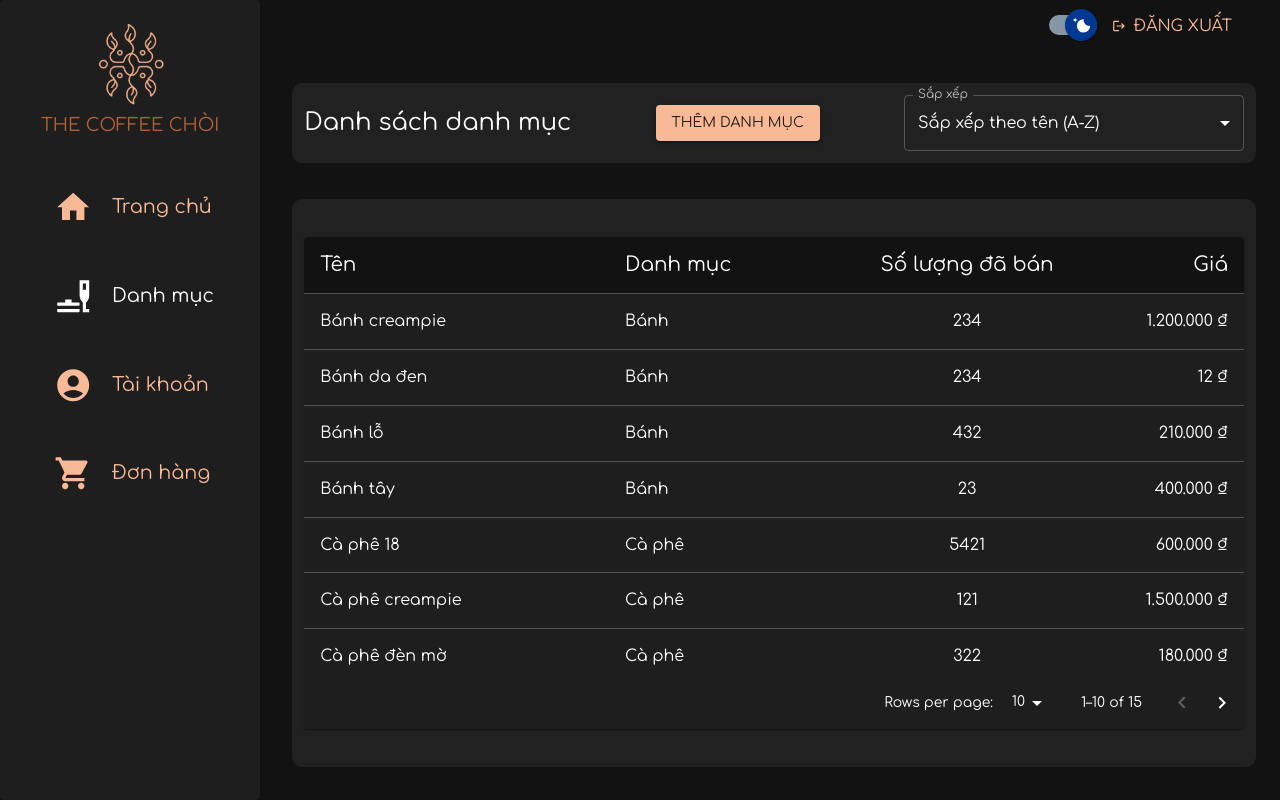
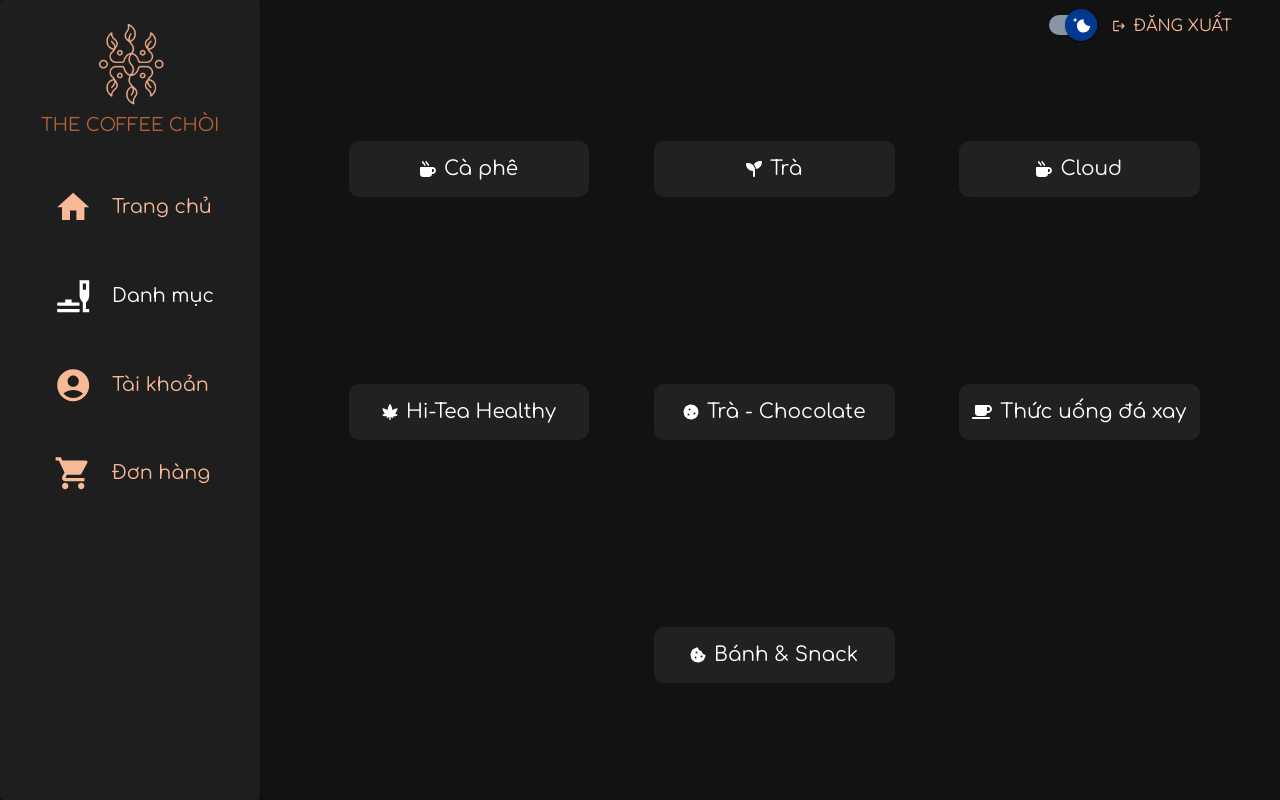
Before and after one commit to let-me-out-HCMUS/The-Coffee-Choi, a React (Vite) app in the folder client/admin/: page /category in a window 1280 px wide. Built offline with nearby package versions, Linux system fonts and the light colour scheme.

Commit message:
feat: add new category page

```diff
--- a/client/admin/package.json
+++ b/client/admin/package.json
@@ -13,6 +13,11 @@
     "@emotion/react": "^11.11.1",
     "@emotion/styled": "^11.11.0",
     "@faker-js/faker": "^8.3.1",
+    "@fortawesome/fontawesome-svg-core": "^6.5.1",
+    "@fortawesome/free-brands-svg-icons": "^6.5.1",
+    "@fortawesome/free-regular-svg-icons": "^6.5.1",
+    "@fortawesome/free-solid-svg-icons": "^6.5.1",
+    "@fortawesome/react-fontawesome": "^0.2.0",
     "@mui/icons-material": "^5.14.19",
     "@mui/joy": "^5.0.0-beta.17",
     "@mui/material": "^5.14.20",
--- /dev/null
+++ b/client/admin/src/features/dashboard/category/DetailCategory.jsx
@@ -0,0 +1,42 @@
+import DashboardLayout from "../DashboardLayout";
+import Row from "../Row";
+import DashboardItem from "../DashboardItem";
+import { Button, Typography } from "@mui/material";
+import SortCategory from "./SortCategory";
+import TableCategory from "./TableCategory";
+import { useState } from "react";
+
+export default function DetailCategory() {
+  const [sort, setSort] = useState("name");
+  return (
+    <DashboardLayout>
+      <Row
+        sx={{
+          justifyContent: "space-between",
+          alignItems: "center",
+        }}
+      >
+        <DashboardItem
+          md={12}
+          sm={12}
+          sx={{
+            display: "flex",
+            justifyContent: "space-between",
+          }}
+        >
+          <Typography variant="h5">Danh sách danh mục</Typography>
+          <Button variant="contained" color="primary">
+            Thêm danh mục
+          </Button>
+          <SortCategory sort={sort} setSort={setSort} />
+        </DashboardItem>
+      </Row>
+
+      <Row>
+        <DashboardItem md={12} sm={12}>
+          <TableCategory sort={sort} />
+        </DashboardItem>
+      </Row>
+    </DashboardLayout>
+  );
+}
--- /dev/null
+++ b/client/admin/src/features/dashboard/category/ItemCategory.jsx
@@ -0,0 +1,25 @@
+import { Typography } from "@mui/material";
+import DashboardItem from "../DashboardItem";
+import { Link } from "react-router-dom";
+import { FontAwesomeIcon } from "@fortawesome/react-fontawesome";
+
+export default function ItemCategory({ category }) {
+  return (
+    <DashboardItem
+      md={3}
+      sx={{
+        display: "flex",
+        justifyContent: "center",
+        alignItems: "center",
+        flexDirection: "row",
+        width: "auto",
+        gap: 1,
+      }}
+    >
+      <FontAwesomeIcon icon={category.icon} />
+      <Link to={category.slug}>
+        <Typography variant="h6">{category.name}</Typography>
+      </Link>
+    </DashboardItem>
+  );
+}
--- a/client/admin/src/pages/Category.jsx
+++ b/client/admin/src/pages/Category.jsx
@@ -1,42 +1,68 @@
-import { useState } from "react";
-import { Button, Typography } from "@mui/material";
-
 import DashboardLayout from "../features/dashboard/DashboardLayout";
 import Row from "../features/dashboard/Row";
-import SortCategory from "../features/dashboard/category/SortCategory";
-import DashboardItem from "../features/dashboard/DashboardItem";
-import TableCategory from "../features/dashboard/category/TableCategory";
+import ItemCategory from "../features/dashboard/category/ItemCategory";
+
+import {
+  faCookieBite,
+  faCookie,
+  faMugHot,
+  faMugSaucer,
+  faSeedling,
+  faCannabis,
+} from "@fortawesome/free-solid-svg-icons";
+
+const categories = [
+  {
+    name: "Cà phê",
+    slug: "ca-phe",
+    icon: faMugHot,
+  },
+
+  {
+    name: "Trà",
+    slug: "tra",
+    icon: faSeedling,
+  },
+  {
+    name: "Cloud",
+    slug: "cloud",
+    icon: faMugHot,
+  },
+  {
+    name: "Hi-Tea Healthy",
+    slug: "hi-tea-healthy",
+    icon: faCannabis,
+  },
+  {
+    name: "Trà - Chocolate",
+    slug: "tra-xanh-chocolate",
+    icon: faCookie,
+  },
+  {
+    name: "Thức uống đá xay",
+    slug: "thuc-uong-da-xay",
+    icon: faMugSaucer,
+  },
+  {
+    name: "Bánh & Snack",
+    slug: "banh-snack",
+    icon: faCookieBite,
+  },
+];
 
 export default function Category() {
-  const [sort, setSort] = useState("name");
   return (
     <DashboardLayout>
       <Row
         sx={{
-          justifyContent: "space-between",
+          justifyContent: "space-evenly",
           alignItems: "center",
+          gap: 1,
         }}
       >
-        <DashboardItem
-          md={12}
-          sm={12}
-          sx={{
-            display: "flex",
-            justifyContent: "space-between",
-          }}
-        >
-          <Typography variant="h5">Danh sách danh mục</Typography>
-          <Button variant="contained" color="primary">
-            Thêm danh mục
-          </Button>
-          <SortCategory sort={sort} setSort={setSort} />
-        </DashboardItem>
-      </Row>
-
-      <Row>
-        <DashboardItem md={12} sm={12}>
-          <TableCategory sort={sort} />
-        </DashboardItem>
+        {categories.map((category) => (
+          <ItemCategory key={category.slug} category={category} />
+        ))}
       </Row>
     </DashboardLayout>
   );
--- a/client/admin/src/pages/Order.jsx
+++ b/client/admin/src/pages/Order.jsx
@@ -27,7 +27,7 @@ export default function Order() {
           }}
         >
           <Typography variant="h5">Danh sách đơn hàng</Typography>
-          {/* <FilterOrder setFilter={setFilter} /> */}
+          <FilterOrder setFilter={setFilter} />
           <SortOrder sort={sort} setSort={setSort} filter={filter} />
         </DashboardItem>
       </Row>
```
Also changed, not shown: 1 other file (tests, documents, lock files or other folders).
